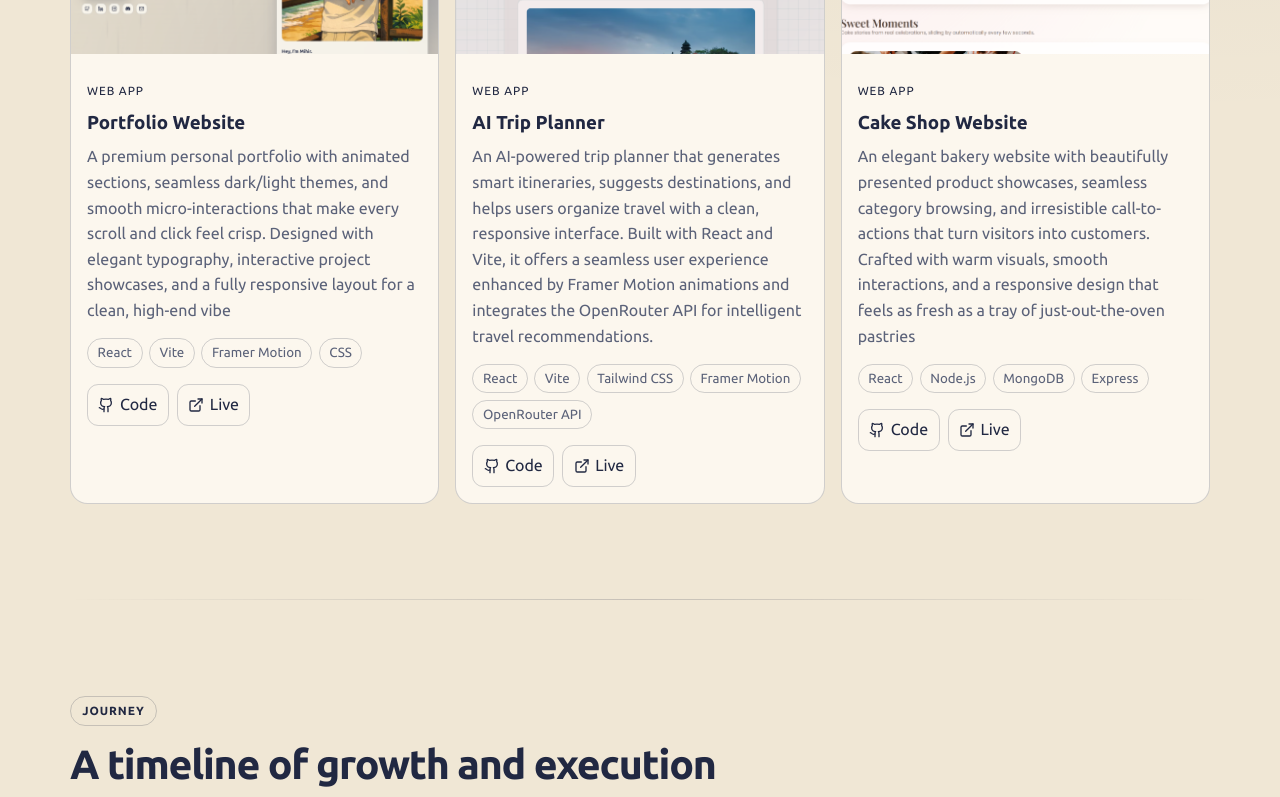
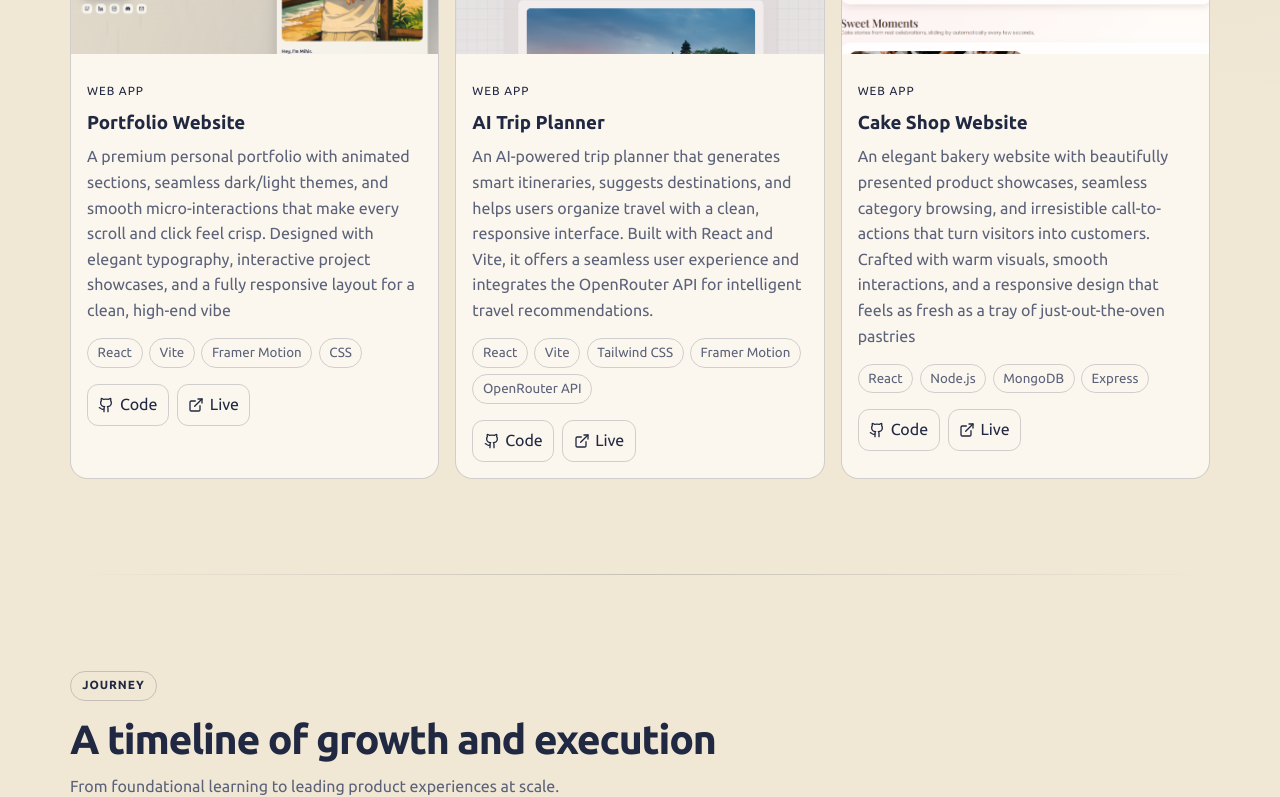
Before and after one commit to itsmierrrrr/Portfolio, a React (Vite) app: page / in a window 1280 px wide. Shown: the part 3050-3847 px from the top of the page. Built offline with nearby package versions, Linux system fonts and the light colour scheme.

Commit message:
update description

```diff
--- a/src/data/portfolioData.js
+++ b/src/data/portfolioData.js
@@ -120,7 +120,7 @@ export const projects = [
     title: 'AI Trip Planner',
     category: 'Web App',
     description:
-      'An AI-powered trip planner that generates smart itineraries, suggests destinations, and helps users organize travel with a clean, responsive interface. Built with React and Vite, it offers a seamless user experience enhanced by Framer Motion animations and integrates the OpenRouter API for intelligent travel recommendations.',
+      'An AI-powered trip planner that generates smart itineraries, suggests destinations, and helps users organize travel with a clean, responsive interface. Built with React and Vite, it offers a seamless user experience and integrates the OpenRouter API for intelligent travel recommendations.',
     image: atp ,
     stack: ['React', 'Vite', 'Tailwind CSS', 'Framer Motion', 'OpenRouter API'],
     github: 'https://github.com/itsmierrrrr/AI-Trip-Planner.git', // Replace with project repository
```
